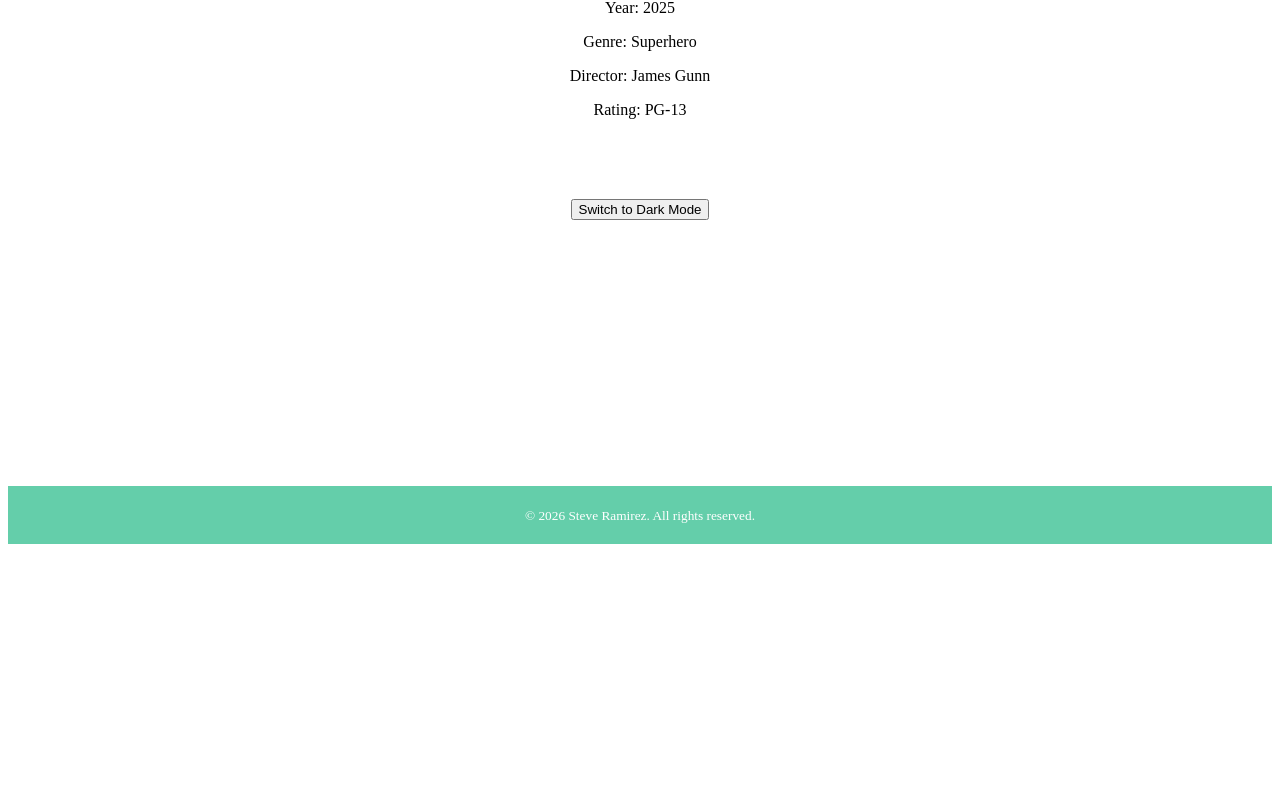
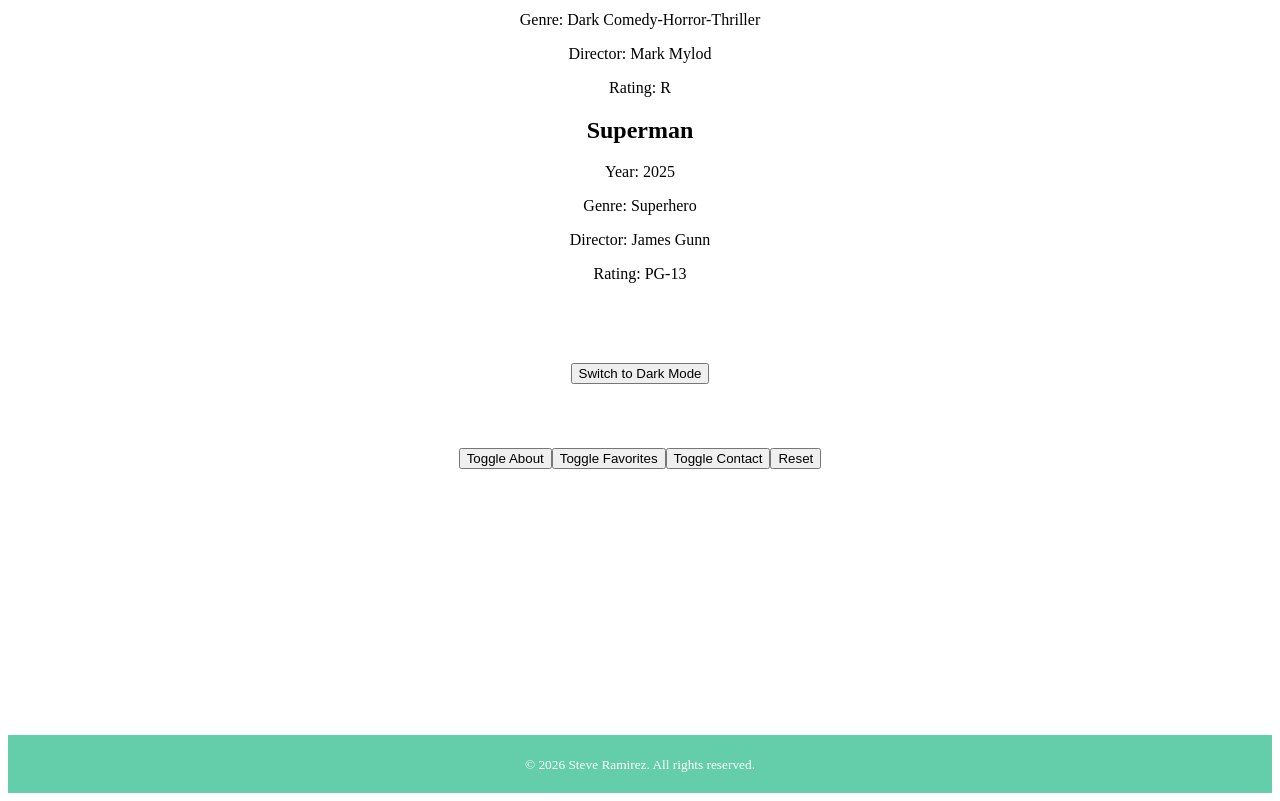
Before and after one commit to gwrengines3000-cmd/gwrengines3000-cmd.github.io, a React (Vite) app: page / in a window 1280 px wide. Shown: the part 1694-2495 px from the top of the page. Before the commit the page ends 2246 px from the top, so only its background shows below. Built offline with nearby package versions, Linux system fonts and the light colour scheme.

Commit message:
Added Reducer Changes

```diff
--- a/src/App.jsx
+++ b/src/App.jsx
@@ -1,10 +1,12 @@
 import Header from './components/Header.jsx'
 import Nav from './components/Nav.jsx'
 import Footer from './components/Footer.jsx'
-import Rating from './components/Rating.jsx'
+import Sections from './components/Sections.jsx'
 import MovieList from './components/MovieList.jsx'
 import ThemeToggle from './components/ThemeToggle.jsx'
 import ThemeProvider from './components/ThemeProvider.jsx'
+import ReducerToggle from './components/ReducerToggle.jsx'
+import { ReducerProvider } from './components/ReducerProvider.jsx'
 
 const sectionStyle = {
   margin: "2rem",
@@ -17,43 +19,28 @@
   listStyleType: "none",
 }
 
-const favoriteBooks = [
-  "DC: The New Frontier",
-  "Percy Jackson & the Olympians Series",
-  "The Adventures of Huckleberry Finn",
-  "Legendborn",
-]
 const App = () => {
   return (
     <ThemeProvider>
-      <div>
+      <ReducerProvider>
+        <div>
         <Header title="JavaScript: The Next Level" subtitle="A Steve Ramirez Journey" />
         <Nav/>
         <main>
-          <section style={sectionStyle}>
-            <h2>About Me</h2>
-            <p>My name is Stephen Ramirez, but just call me Steve. I am a 2nd year student here at Fox Valley Tech, in the IT program. Over my time here, I have developed a passion for web development and programming. While the process can be tedious at first, the end results are incredibly satisfying. Here you'll find a hub of the projects I'm working on this year. I hope you enjoy looking at them, as I enjoy making them. - Steve</p>
-          </section>
-          <section style={sectionStyle}>
-            <h2>Favorite Books</h2>
-            <ul>
-              {favoriteBooks.map((book, index) => (
-                <li key={index}>
-                  <h3>{book}</h3>
-                  <Rating />
-                </li>
-              ))}
-            </ul>
-          </section>
+          <Sections />
           <section style={sectionStyle}>
             <MovieList />
           </section>
           <section style={sectionStyle}>
             <ThemeToggle />
           </section>
+          <section style={sectionStyle}>
+            <ReducerToggle />
+          </section>
         </main>
         <Footer />
-      </div>
+        </div>
+      </ReducerProvider>
     </ThemeProvider>
   )
 }
--- /dev/null
+++ b/src/components/ReducerProvider.jsx
@@ -0,0 +1,35 @@
+import { createContext, useReducer } from 'react'
+
+const initialState = {
+    showAbout: true,
+    showFavorites: true,
+    showContact: true
+}
+
+const sectionReducer = (state, action) => {
+    switch (action.type) {
+        case 'TOGGLE_ABOUT':
+            return { ...state, showAbout: !state.showAbout }
+        case 'TOGGLE_FAVORITES':
+            return { ...state, showFavorites: !state.showFavorites }
+        case 'TOGGLE_CONTACT':
+            return { ...state, showContact: !state.showContact }
+        case 'RESET':
+            return initialState
+        default:
+            return state
+    }
+}
+
+const SectionContext = createContext()
+
+const ReducerProvider = ({ children }) => {
+    const [state, dispatch] = useReducer(sectionReducer, initialState)
+    return (
+        <SectionContext.Provider value={{ state, dispatch }}>
+            {children}
+        </SectionContext.Provider>
+    )
+}
+
+export { SectionContext, ReducerProvider, initialState, sectionReducer }
--- /dev/null
+++ b/src/components/ReducerToggle.jsx
@@ -0,0 +1,25 @@
+import { useContext } from 'react'
+import { SectionContext } from './ReducerProvider.jsx'
+
+const ReducerToggle = () => {
+    const { dispatch } = useContext(SectionContext)
+
+    const buttons = [
+        { type: 'TOGGLE_ABOUT', label: 'Toggle About' },
+        { type: 'TOGGLE_FAVORITES', label: 'Toggle Favorites' },
+        { type: 'TOGGLE_CONTACT', label: 'Toggle Contact' },
+        { type: 'RESET', label: 'Reset' }
+    ]
+
+    return (
+        <div>
+            {buttons.map((button, index) => (
+                <button key={index} onClick={() => dispatch({ type: button.type })}>
+                    {button.label}
+                </button>
+            ))}
+        </div>
+    )
+}
+
+export default ReducerToggle
--- /dev/null
+++ b/src/components/Sections.jsx
@@ -0,0 +1,57 @@
+import { useContext } from 'react'
+import { SectionContext } from './ReducerProvider.jsx'
+import Rating from './Rating.jsx'
+
+const sectionStyle = {
+  margin: "2rem",
+  padding: "1rem",
+  borderRadius: "8px",
+  maxWidth: "600px",
+  marginLeft: "auto",
+  marginRight: "auto",
+  textAlign: "center",
+  listStyleType: "none",
+}
+
+const favoriteBooks = [
+  "DC: The New Frontier",
+  "Percy Jackson & the Olympians Series",
+  "The Adventures of Huckleberry Finn",
+  "Legendborn",
+]
+
+const Sections = () => {
+  const { state } = useContext(SectionContext)
+
+  return (
+    <>
+      {state.showAbout && (
+        <section style={sectionStyle}>
+          <h2>About Me</h2>
+          <p>My name is Stephen Ramirez, but just call me Steve. I am a 2nd year student here at Fox Valley Tech, in the IT program. Over my time here, I have developed a passion for web development and programming. While the process can be tedious at first, the end results are incredibly satisfying. Here you'll find a hub of the projects I'm working on this year. I hope you enjoy looking at them, as I enjoy making them. - Steve</p>
+        </section>
+      )}
+      {state.showFavorites && (
+        <section style={sectionStyle}>
+          <h2>Favorite Books</h2>
+          <ul>
+            {favoriteBooks.map((book, index) => (
+              <li key={index}>
+                <h3>{book}</h3>
+                <Rating />
+              </li>
+            ))}
+          </ul>
+        </section>
+      )}
+      {state.showContact && (
+        <section style={sectionStyle}>
+          <h2>Contact</h2>
+          <p>Email: gwramirez@example.com</p>
+        </section>
+      )}
+    </>
+  )
+}
+
+export default Sections
```
Also changed, not shown: 2 other files (tests, documents, lock files or other folders).
